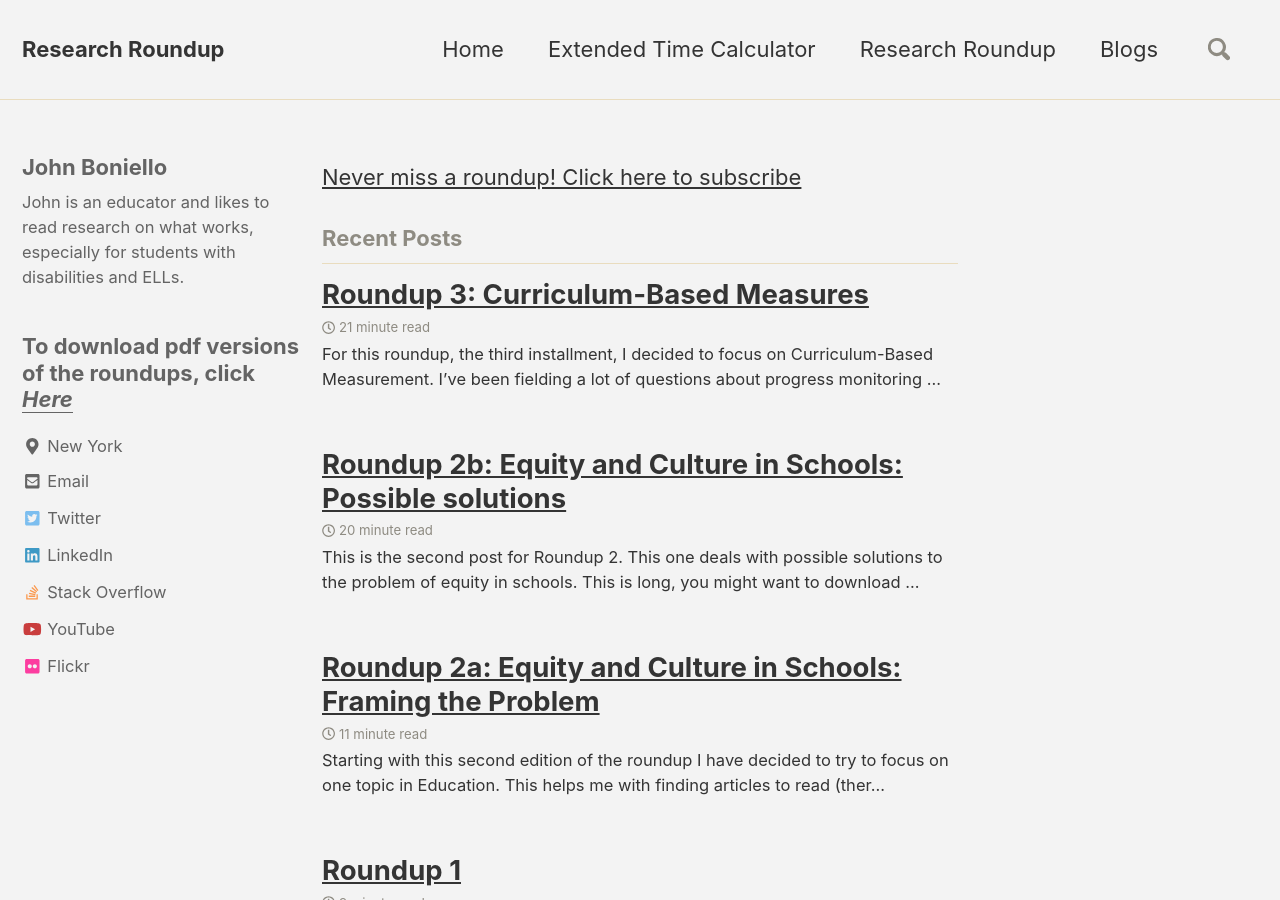
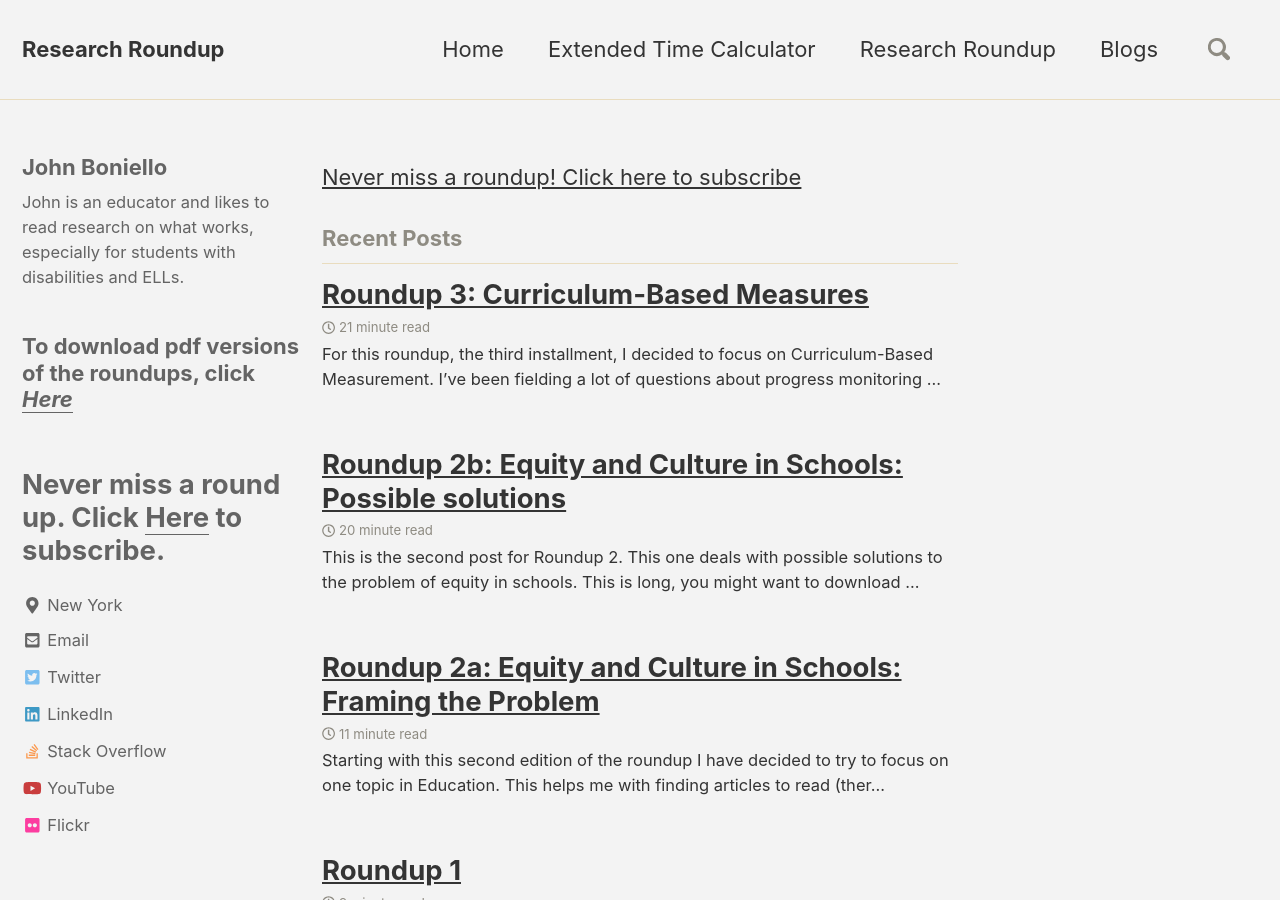
Before and after one commit to johnboniello/Research-round-up, a Jekyll site: the page built from index.html, in a window 1280 px wide and 900 px high. Built offline with Jekyll 4.4.1, drawn with Linux system fonts in a browser that asks for light colours; nearby versions of some CDN libraries; the list of posts is cut into pages by our own code.

Commit message:
Update _config.yml

```diff
--- a/_config.yml
+++ b/_config.yml
@@ -96,7 +96,7 @@ analytics:
 author:
   name             : "John Boniello"
   avatar           : # path of avatar image, e.g. "/assets/images/bio-photo.jpg"
-  bio              : "John is an educator and likes to read research on what works, especially for students with disabilities and ELLs. <h3>To download pdf versions of the roundups, click <a href='https://github.com/johnboniello/roundup-pdfs'><u><i>Here</i></u></a></h3>"
+  bio              : "John is an educator and likes to read research on what works, especially for students with disabilities and ELLs. <h3>To download pdf versions of the roundups, click <a href='https://github.com/johnboniello/roundup-pdfs'><u><i>Here</i></u></a></h3> <h2> Never miss a round up. Click <a href=http://cm.pn/3nsk><u>Here</u></a> to subscribe."
   location         : "New York"
   email            : john@johnboniello.com
   uri              :
```
